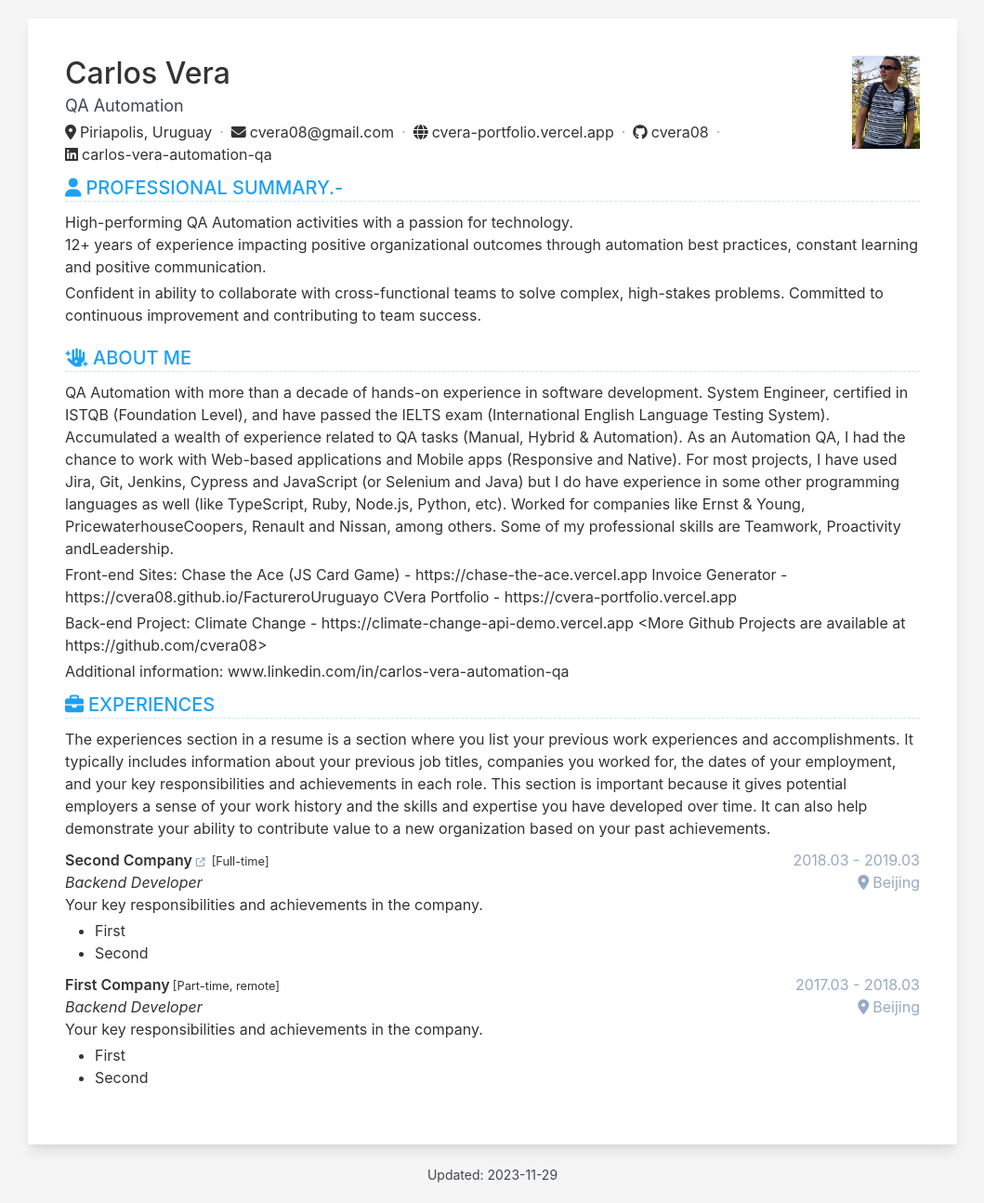
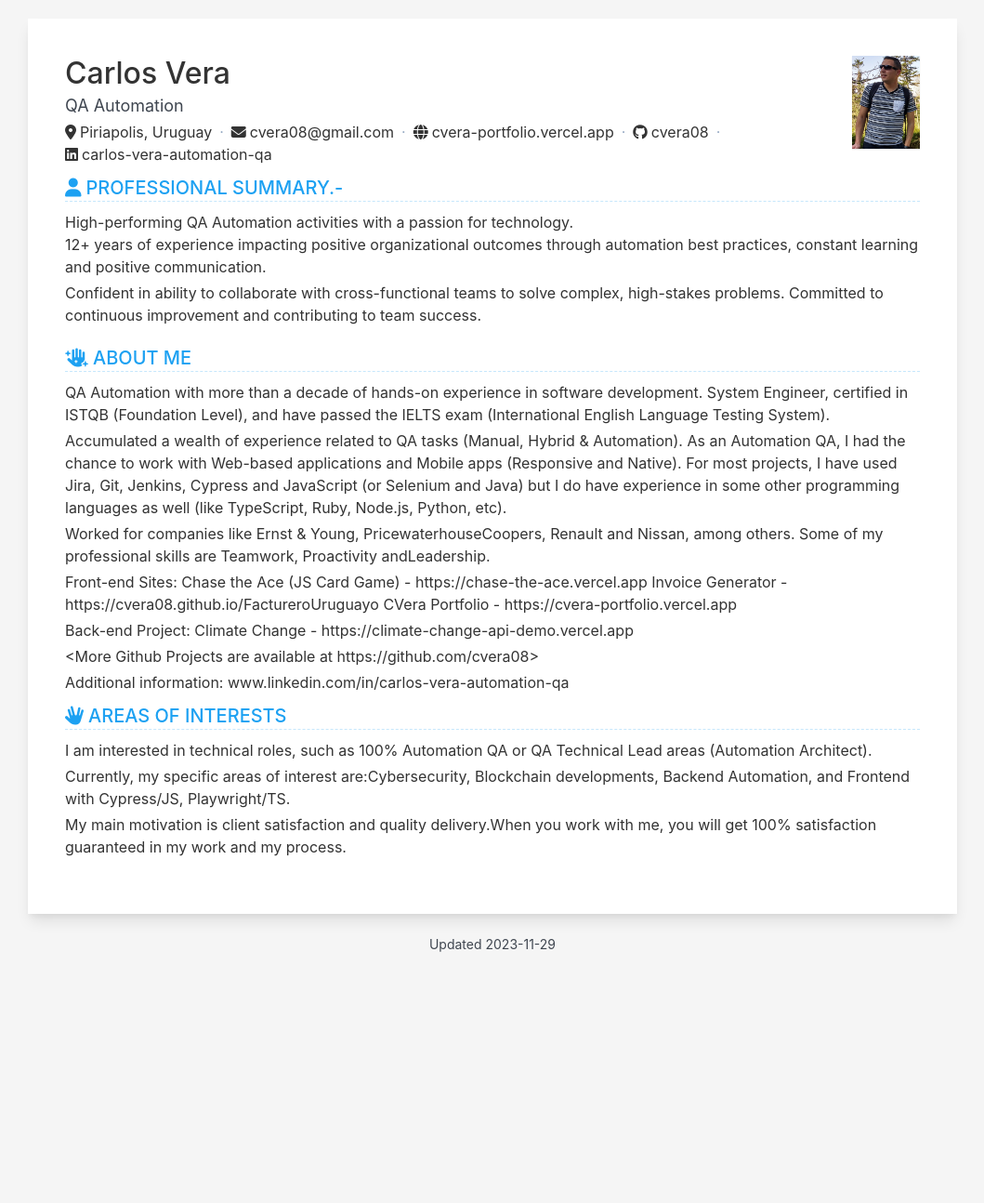
Before and after one commit to cvera08/full-resume, a Jekyll site: the page built from index.html, in a window 1280 px wide. Shown: the whole page at 93% size, without its empty margins (110-1169 px from the left). Built offline with Jekyll 4.4.1, drawn with Linux system fonts in a browser that asks for light colours; after the commit the page ends 1046 px from its top, so only the background shows below that.

Commit message:
feat: areas of interest

```diff
--- a/_data/data.yml
+++ b/_data/data.yml
@@ -36,53 +36,44 @@ evaluation:
     QA Automation with more than a decade of hands-on experience in software development.
     System Engineer, certified in ISTQB (Foundation Level), and have passed the IELTS exam (International English
     Language Testing System).
+
+
     Accumulated a wealth of experience related to QA tasks (Manual, Hybrid & Automation).
     As an Automation QA, I had the chance to work with Web-based applications and Mobile apps (Responsive and
     Native). For most projects, I have used Jira, Git, Jenkins, Cypress and JavaScript (or Selenium and Java) but I do
     have experience in some other programming languages as well (like TypeScript, Ruby, Node.js, Python, etc).
+
+
     Worked for companies like Ernst & Young, PricewaterhouseCoopers, Renault and Nissan, among others.
     Some of my professional skills are Teamwork, Proactivity andLeadership.
+
 
     Front-end Sites:
     Chase the Ace (JS Card Game) - https://chase-the-ace.vercel.app
     Invoice Generator - https://cvera08.github.io/FactureroUruguayo
     CVera Portfolio - https://cvera-portfolio.vercel.app
 
+
     Back-end Project:
     Climate Change - https://climate-change-api-demo.vercel.app
+
     <More Github Projects are available at https://github.com/cvera08>
+
 
     Additional information: www.linkedin.com/in/carlos-vera-automation-qa
 
-experience:
+interest:
   show: true
   order: 3
-  title: Experiences
+  title: Areas of Interests
   description: |
-    The experiences section in a resume is a section where you list your previous work experiences and accomplishments. It typically includes information about your previous job titles, companies you worked for, the dates of your employment, and your key responsibilities and achievements in each role. This section is important because it gives potential employers a sense of your work history and the skills and expertise you have developed over time. It can also help demonstrate your ability to contribute value to a new organization based on your past achievements.
+    I am interested in technical roles, such as 100% Automation QA or QA Technical Lead areas (Automation Architect).
 
-  items:
-    - company: Second Company
-      link: '#'
-      tags: Full-time
-      date: 2018.03 - 2019.03
-      role: Backend Developer
-      location: Beijing
-      description: |
-        Your key responsibilities and achievements in the company.
-        + First
-        + Second
+    Currently, my specific areas of interest are:Cybersecurity, Blockchain developments, Backend Automation,
+    and Frontend with Cypress/JS, Playwright/TS.
 
-    - company: First Company
-      link:
-      tags: Part-time, remote
-      date: 2017.03 - 2018.03
-      role: Backend Developer
-      location: Beijing
-      description: |
-        Your key responsibilities and achievements in the company.
-        + First
-        + Second
+    My main motivation is client satisfaction and quality delivery.When you work with me, you will get 100%
+    satisfaction guaranteed in my work and my process.
 
 footer:
   display: false
--- a/_includes/footer.html
+++ b/_includes/footer.html
@@ -1,4 +1,4 @@
 <footer class="footer">
-  <span>Updated:&nbsp;</span>
+  <span>Updated&nbsp;</span>
   <span>{{ site.time | date: site.date_format | default: "%Y-%m-%d" }}</span>
 </footer>
```
